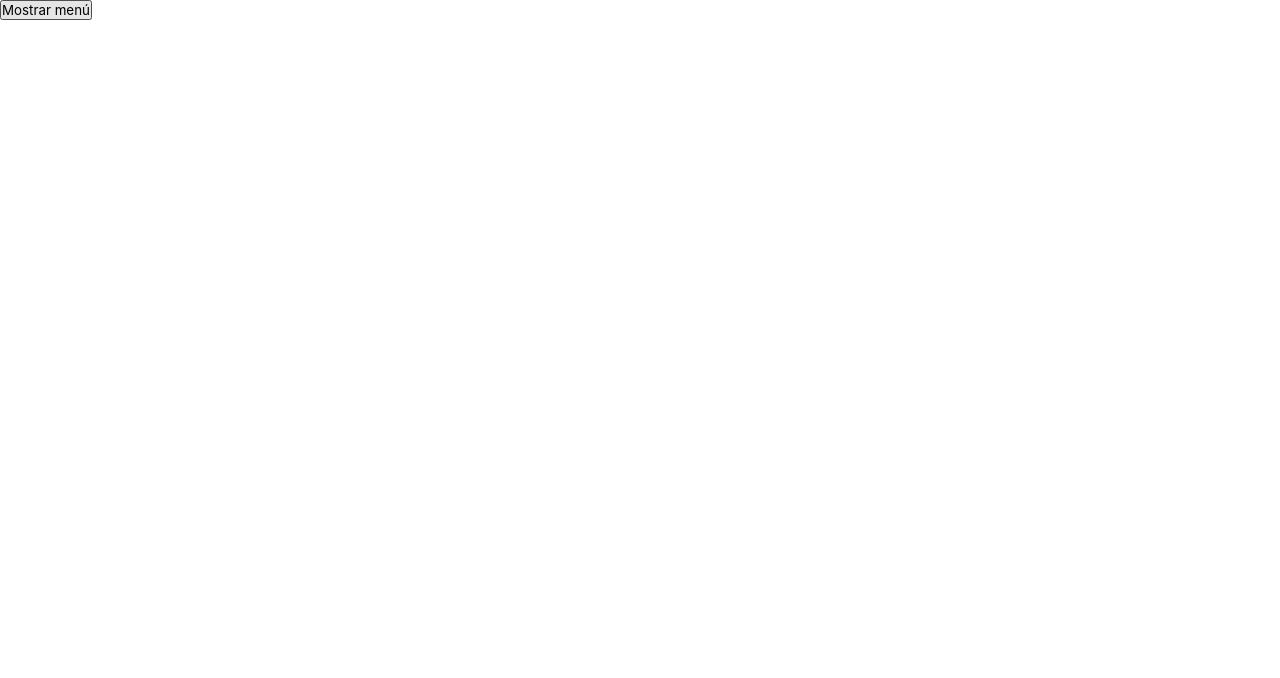
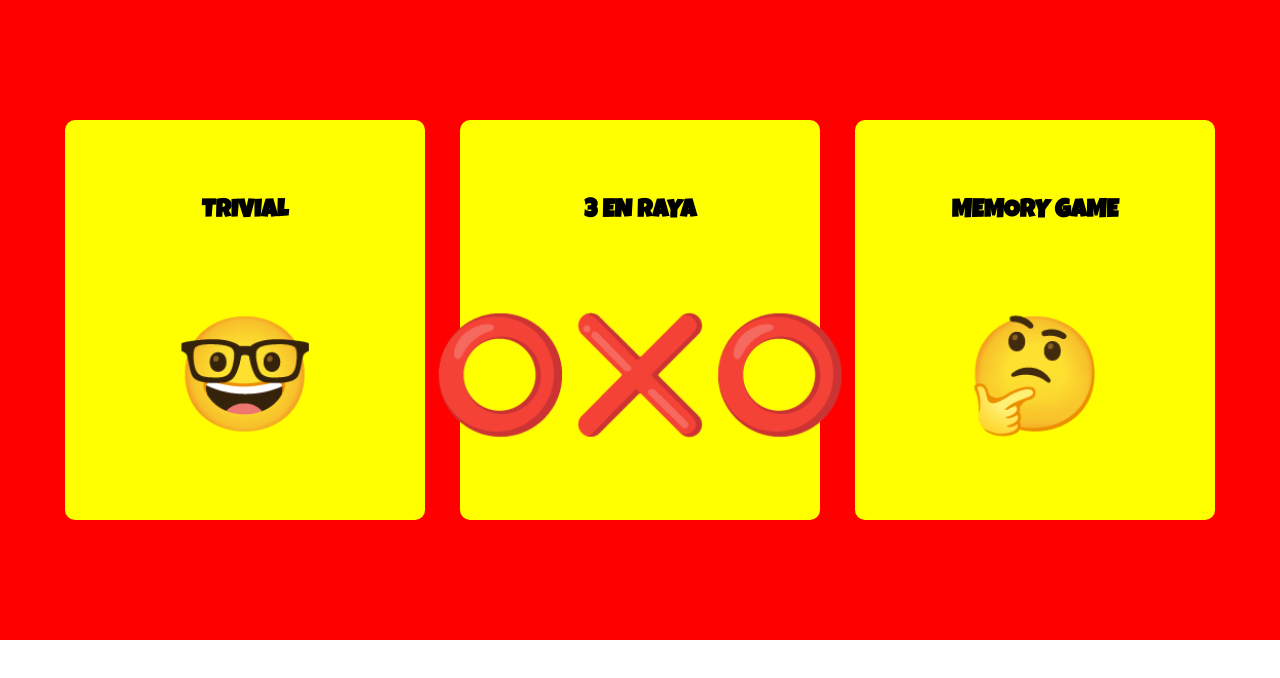
Before and after one commit to MGuerreroCabrera/mgc-games-hub, a website built with Vite: page index.html in a window 1280 px wide. Built offline with nearby package versions, Linux system fonts and the light colour scheme; a web font is replaced by a local one.

Commit message:
Actualizaciones 24.01.24

```diff
--- /dev/null
+++ b/data/header/dataHeader.js
@@ -0,0 +1,14 @@
+export const navElements = [
+    {
+        name: "Trivial",
+        path: "#"
+    },
+    {
+        name: "Tres en Raya",
+        path: "#"
+    },
+    {
+        name: "Memory Game",
+        path: "#"
+    }
+];
--- a/main.js
+++ b/main.js
@@ -1,5 +1,20 @@
+import { Games } from './src/components/Games/Games';
 import { Header } from './src/components/Header/Header';
 import './style.css';
+
+// Crear variable que controlará si hay algún juego. En el caso de no haber ningún juego o es la primera entrada a la aplicación pintará la pantalla principal.
+let activeGame = false;
+
+// Crear función que limpia la capa contenedora gameDiv
+export const cleanGameDiv = () => {
+
+    // Seleccionar la capa contenedora del juego
+    const gameDiv = document.querySelector("#game-container");
+
+    // Limpiar el contenido
+    gameDiv.innerHTML = ``;
+
+}
 
 // Seleccionar el elemento HTML donde se pintará la aplicación
 const divApp = document.querySelector("#app");
@@ -10,13 +25,22 @@ const header = Header();
 // Añadimos cabecera la aplicación
 divApp.appendChild(header);
 
-const btTest = document.createElement("button");
-btTest.textContent = "Mostrar menú";
+// Crear capa contenedora del juego
+let gameContainer = document.createElement("div");
+gameContainer.id = "game-container";
 
-const headerDos = document.querySelector("#app-header");
+// Segun valor de activeGame (true / false) se pinta el juego o la pantalla principal
+switch (activeGame) {
+    case false:
 
-btTest.addEventListener("click", () => {
-    headerDos.style.marginTop = 0;
-});
+        // Añadir la capa de inicio de partida al divApp
+        divApp.appendChild(Games(gameContainer));
 
-divApp.appendChild(btTest);
+        break;
+
+    case true:
+        break;
+
+    default:
+        break;
+}
--- /dev/null
+++ b/src/components/Games/Games.css
@@ -0,0 +1,27 @@
+.game-div {
+
+    background-color: yellow;
+    width: 30%;
+    min-width: 300px;
+    height: 400px;
+    display: flex;
+    flex-direction: column;
+    justify-content: space-evenly;
+    align-items: center;
+    border-radius: var(--mgc-radius-m);
+}
+
+.game-title {
+    font-family: var(--mgc-funny-text);
+    font-size: var(--mgc-font-size-md);
+}
+
+.game-image {
+    font-size: var(--mgc-font-size-ultra);
+    transition: all 0.6s;
+    cursor: pointer;
+}
+
+.game-image:hover {
+    transform: scale(1.2);
+}
--- /dev/null
+++ b/src/components/Games/Games.js
@@ -0,0 +1,82 @@
+import { cleanGameDiv } from "../../../main";
+import "./Games.css";
+
+// Array de juegos disponibles en la aplicación.
+const games = [
+    {
+        name: "TRIVIAL",
+        icon: "🤓"
+    },
+    {
+        name: "3 EN RAYA",
+        icon: "⭕️❌⭕️"
+    },
+    {
+        name: "MEMORY GAME",
+        icon: "🤔"
+    }
+];
+
+// Crear función que devuelve la capa gameContainer rellena.
+
+export const Games = (gameContainer) => {
+
+    // Limpiar la capa gameContainer
+    gameContainer.innerHTML = ``;
+
+
+    // Recorrer el array de juegos
+    for(let i = 0; i < games.length; i++) {
+
+        // Crear capa por cada juego
+        const gameDiv = document.createElement("div");
+
+        // Dar la clase a la capa
+        gameDiv.className  = "game-div";
+
+        // Crear el elemento HTML título del juego
+        const gameTitle = document.createElement("h2");
+
+        // Dar estilo a título
+        gameTitle.className = "game-title";
+
+        // Añadir contenido al título
+        gameTitle.textContent = games[i].name;
+
+        // Crear el elemento HTML imagen del juego
+        const gameImage = document.createElement("p");
+
+        // Dar estilo a la imagen del juego
+        gameImage.className = "game-image";
+
+        // Añadir contenido a la imagen del juego
+        gameImage.textContent = games[i].icon;
+
+        // Añadir escuchador de eventos para mostrar menú superior
+        gameImage.addEventListener("click", () => {
+
+            // Limpiar la capa contenedora del juego
+            cleanGameDiv();
+
+            // Seleccionar el header
+            const header = document.querySelector("#app-header");
+
+            // Mostrar el menú superior
+            header.style.marginTop = 0;
+        });
+
+        // Añadir título a la capa game-div
+        gameDiv.appendChild(gameTitle);
+
+        // Añadir imagen del juego a la capa game-div
+        gameDiv.appendChild(gameImage);
+
+        // Añadir game-div a appContainer
+        gameContainer.appendChild(gameDiv);
+
+    }
+
+    // Devolver appContainer
+    return gameContainer;
+
+}
--- a/src/components/Header/Header.css
+++ b/src/components/Header/Header.css
@@ -19,10 +19,6 @@
     gap: var(--mgc-gap-xl);
 }
 
-#app-header > ul > li {
-    /* width: 20%;     */
-}
-
 #app-header > ul > li > a {
     font-family: var(--mgc-funny-text);
     font-size: var(--mgc-font-size-lg);
--- a/src/components/Header/Header.js
+++ b/src/components/Header/Header.js
@@ -1,20 +1,7 @@
+import { navElements } from "../../../data/header/dataHeader";
 import "./Header.css";
 
-const navElements = [
-    {
-        name: "Trivial",
-        path: "#"
-    },
-    {
-        name: "Tres en Raya",
-        path: "#"
-    },
-    {
-        name: "Memory Game",
-        path: "#"
-    }
-];
-
+// Crear la función que devuelve el header
 export const Header = () => {
 
     // Crear elemento HTML header
--- a/style.css
+++ b/style.css
@@ -89,5 +89,19 @@
     --mgc-font-size-xl: clamp(1.95rem, 1.56vw + 1.56rem, 2.81rem);
     --mgc-font-size-xxl: clamp(2.44rem, 2.38vw + 1.85rem, 3.75rem);
     --mgc-font-size-xxxl: clamp(3.05rem, 3.54vw + 2.17rem, 5rem);
+    --mgc-font-size-ultra: clamp(3.05rem, 5.54vw + 3.17rem, 7rem);
 
   }
+
+
+#game-container {
+  background-color: red;
+  width: 100%;
+  min-height: 80svh;
+  display: flex;
+  justify-content: space-evenly;
+  align-items: center;
+  gap: var(--mgc-gap-m);
+  flex-wrap: wrap;
+  padding: var(--mgc-padding-xl);
+}
```
Also changed, not shown: public/assets/trivial/trivial.jpg (added).
